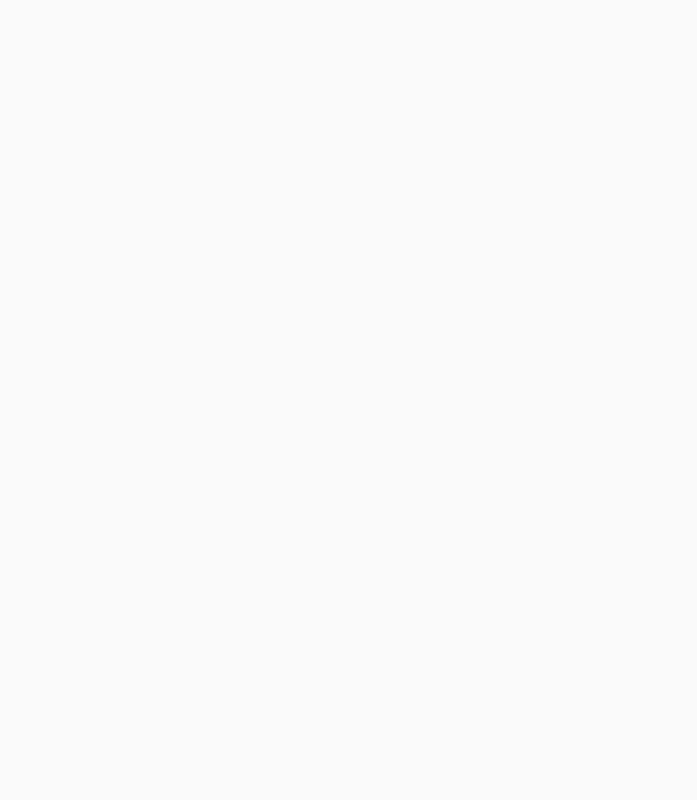
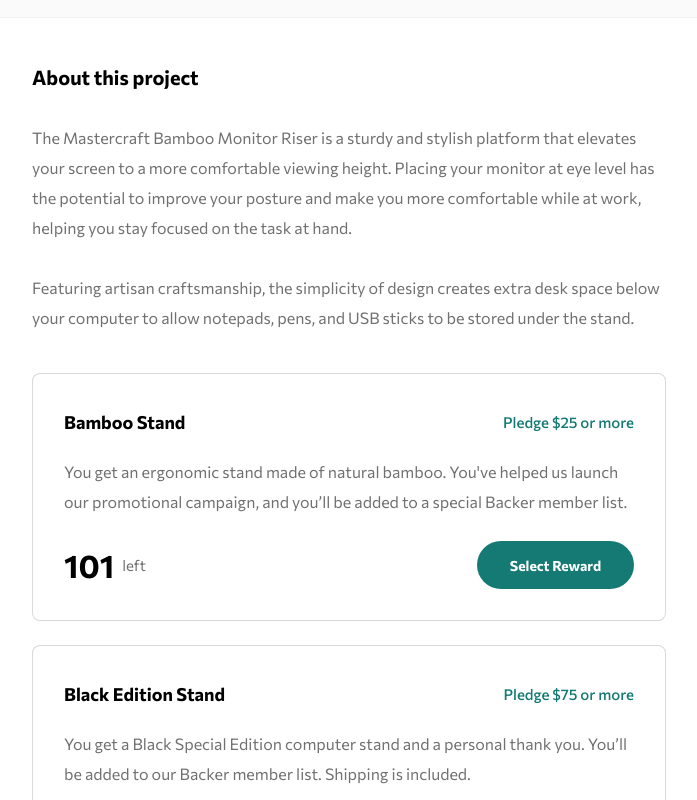
Before and after one commit to MrBlackvanta/crowdfunding-product-page, a Next.js app: page / in a window 1280 px wide. Shown: the part 820-1620 px from the top of the page, without its empty margins (291-988 px from the left). Before the commit the page ends 813 px from the top, so only its background shows below. Built offline with nearby package versions, Linux system fonts and the light colour scheme.

Commit message:
Add AboutProject and RewardList components; update Home page layout and format utilities

```diff
--- a/src/app/page.tsx
+++ b/src/app/page.tsx
@@ -1,6 +1,11 @@
 import CampaignProvider from "@/components/campaign-provider";
 import { SiteHeader } from "@/components/layout";
-import { FundingStats, HeroBanner, IntroCard } from "@/views/home";
+import {
+  AboutProject,
+  FundingStats,
+  HeroBanner,
+  IntroCard,
+} from "@/views/home";
 
 export default function Home() {
   return (
@@ -11,6 +16,7 @@
         <div className="-mt-14 space-y-6 px-6 md:-mt-23">
           <IntroCard />
           <FundingStats />
+          <AboutProject />
         </div>
       </main>
     </CampaignProvider>
--- a/src/components/ui/button.tsx
+++ b/src/components/ui/button.tsx
@@ -7,7 +7,7 @@
   return (
     <button
       type="button"
-      className={`bg-cyan hover:bg-cyan-strong rounded-full font-bold text-white motion-safe:transition-colors ${className}`}
+      className={`bg-cyan disabled:bg-charcoal/25 not-disabled:hover:bg-cyan-strong rounded-full font-bold text-white motion-safe:transition-colors ${className}`}
       {...props}
     />
   );
--- /dev/null
+++ b/src/lib/format.ts
@@ -0,0 +1,7 @@
+export const money = new Intl.NumberFormat("en-US", {
+  style: "currency",
+  currency: "USD",
+  maximumFractionDigits: 0,
+});
+
+export const count = new Intl.NumberFormat("en-US");
--- /dev/null
+++ b/src/lib/index.ts
@@ -0,0 +1 @@
+export { count, money } from "./format";
--- /dev/null
+++ b/src/views/home/about-project.tsx
@@ -0,0 +1,23 @@
+import { project } from "@/data/campaign";
+import RewardList from "./reward-list";
+
+export default function AboutProject() {
+  return (
+    <section
+      aria-labelledby="about-project"
+      className="max-w-content inset-ring-hairline mx-auto w-full rounded-lg bg-white px-6 py-10 inset-ring md:p-12"
+    >
+      <h2 id="about-project" className="text-lg font-bold md:text-xl">
+        About this project
+      </h2>
+
+      <div className="text-muted mt-6 space-y-6 text-sm/6 md:mt-8.5 md:space-y-7.5 md:text-base/7.5">
+        {project.about.map((paragraph) => (
+          <p key={paragraph}>{paragraph}</p>
+        ))}
+      </div>
+
+      <RewardList />
+    </section>
+  );
+}
--- a/src/views/home/funding-stats.tsx
+++ b/src/views/home/funding-stats.tsx
@@ -2,14 +2,7 @@
 
 import { useCampaign } from "@/components/campaign-provider";
 import { project } from "@/data/campaign";
-
-const money = new Intl.NumberFormat("en-US", {
-  style: "currency",
-  currency: "USD",
-  maximumFractionDigits: 0,
-});
-
-const count = new Intl.NumberFormat("en-US");
+import { count, money } from "@/lib";
 
 export default function FundingStats() {
   const [{ raised, backers }] = useCampaign();
--- a/src/views/home/index.ts
+++ b/src/views/home/index.ts
@@ -1,3 +1,4 @@
+export { default as AboutProject } from "./about-project";
 export { default as FundingStats } from "./funding-stats";
 export { default as HeroBanner } from "./hero-banner";
 export { default as IntroCard } from "./intro-card";
--- /dev/null
+++ b/src/views/home/reward-list.tsx
@@ -0,0 +1,53 @@
+"use client";
+
+import { useCampaign } from "@/components/campaign-provider";
+import { Button } from "@/components/ui";
+import { rewards } from "@/data/campaign";
+import { money } from "@/lib";
+
+export default function RewardList() {
+  const [{ stockById }, dispatch] = useCampaign();
+
+  return (
+    <ul className="mt-8.75 space-y-6 md:mt-10">
+      {rewards.map(({ id, title, minimumPledge, description }) => {
+        const stock = stockById[id];
+        const soldOut = stock === 0;
+
+        return (
+          <li
+            key={id}
+            data-sold-out={soldOut || undefined}
+            className="inset-ring-line data-sold-out:inset-ring-hairline rounded-lg p-6 inset-ring md:px-8 md:pt-9.5 md:pb-8"
+          >
+            <div className="flex flex-col gap-2 md:flex-row md:items-center md:justify-between">
+              <h3 className="text-sm font-bold md:text-lg">{title}</h3>
+              <p className="text-cyan md:text-md text-sm font-medium">
+                Pledge {money.format(minimumPledge)} or more
+              </p>
+            </div>
+
+            <p className="text-muted mt-6 text-sm/6 md:text-base/7.5">
+              {description}
+            </p>
+
+            <div className="mt-6 flex flex-col gap-6 md:flex-row md:items-center md:justify-between">
+              <p className="flex items-center gap-2">
+                <span className="text-4xl font-bold">{stock}</span>
+                <span className="text-muted text-md">left</span>
+              </p>
+
+              <Button
+                disabled={soldOut}
+                onClick={() => dispatch({ type: "pledgeOpened", rewardId: id })}
+                className="h-12 w-fit min-w-39.25 px-8 text-sm"
+              >
+                {soldOut ? "Out of stock" : "Select Reward"}
+              </Button>
+            </div>
+          </li>
+        );
+      })}
+    </ul>
+  );
+}
```
